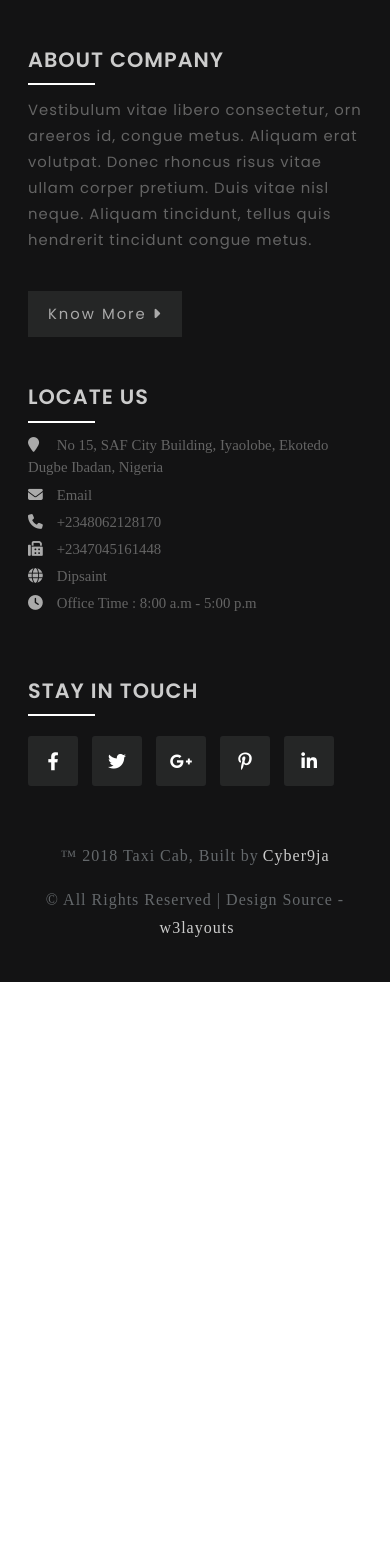
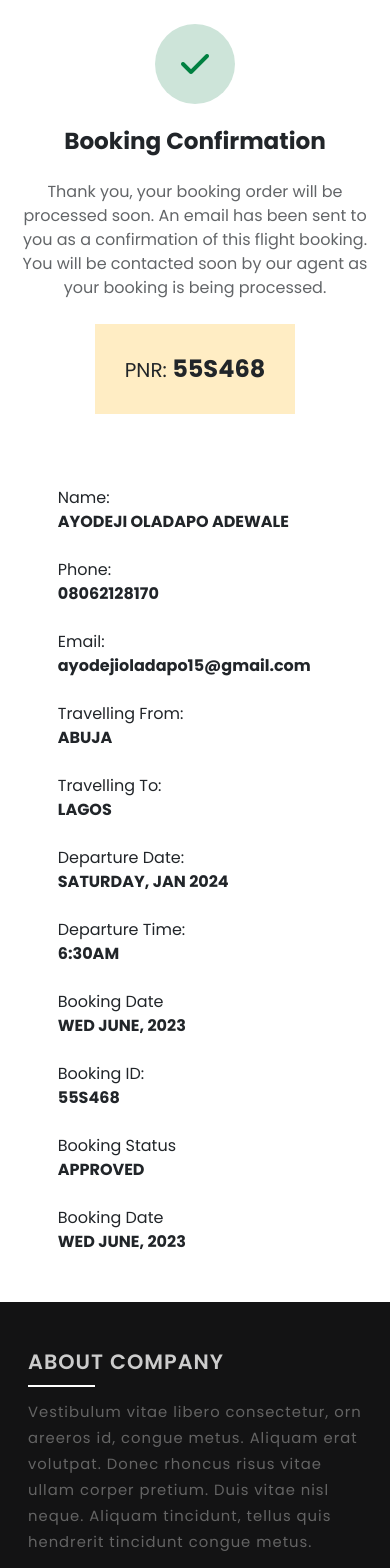
Before and after one commit to Cyber9jaDev/Car-Booking-System, a React (Vite) app in the folder client/: page /booking/confirmation in a window 390 px wide. Shown: the top 1568 px of the page. Before the commit the page ends 982 px from the top, so only its background shows below. Built offline with nearby package versions, Linux system fonts and the light colour scheme.

Commit message:
minor update

```diff
--- a/client/src/Routes.tsx
+++ b/client/src/Routes.tsx
@@ -13,8 +13,8 @@ import PaymentModal from "./components/modal/PaymentModal";
 import PrivateRoute from "./utilities/PrivateRoute";
 import PublicRoute from "./utilities/PublicRoute";
 import Footer from "./components/users/Footer";
-import VerifyPaystackTransaction from "./pages/users/payment/VerifyPaystackTransaction";
 import Profile from "./pages/users/Profile";
+import BookingConfirmation from "./pages/users/payment/BookingConfirmation";
 
 const RouterLinks = () => {
   return (
@@ -30,7 +30,7 @@ const RouterLinks = () => {
         <Route path="/contact" element = {<Contact/>} />
         <Route path="/passenger-details" element = {<PrivateRoute><PassengerDetails/></PrivateRoute>}/>
         <Route path="/modal" element = {<PaymentModal/>} />
-        <Route path="/paystack/verify-payment" element = {<VerifyPaystackTransaction/>} />
+        <Route path="/booking/confirmation" element = {<BookingConfirmation/>} />
         <Route path="/booking" element = { <Bookings/> } />
         <Route path="/profile" element = { <Profile/> } />
         <Route path="/admin/home" element={ <Home/>} />
--- a/client/src/pages/users/payment/VerifyPaystackTransaction.tsx
+++ b/client/src/pages/users/payment/BookingConfirmation.tsx
@@ -5,7 +5,7 @@ import { useLocation, useNavigate } from 'react-router-dom';
 import { Toast } from '../../../utilities/Functions';
 import '../../../sass/verification.scss'
 
-const VerifyPaystackTransaction = () => {
+const BookingConfirmation = () => {
   const [isLoading, setIsLoading] = useState(false);
   const location = useLocation();
   const navigate = useNavigate();
@@ -16,7 +16,7 @@ const VerifyPaystackTransaction = () => {
   //     const reference = params.get('reference');
   //     try {
   //       setIsLoading(true);
-  //       const verificationResponse = await PaymentService.VerifyPaystackTransaction(reference);
+  //       const verificationResponse = await PaymentService.BookingConfirmation(reference);
   //       // if(verificationResponse?.data. === 'Ticket booked successfully'){
   //       //   return;
   //       // }
@@ -60,7 +60,7 @@ const VerifyPaystackTransaction = () => {
           <p className='m-0'>PNR: <strong>55S468</strong></p>
         </div>
 
-        <div className="booking__info d-flex align-self-center justify-content-between my-5 w-75 mx-auto">
+        <div className="booking__info d-flex align-self-center w-75 justify-content-between my-5 mx-auto">
           <div className="row">
             <div className='col-sm-6 col-md-4 mt-4'>
               <p className='m-0'>Name:</p>
@@ -114,4 +114,4 @@ const VerifyPaystackTransaction = () => {
   );
 };
 
-export default VerifyPaystackTransaction;
+export default BookingConfirmation;
--- a/client/src/sass/verification.scss
+++ b/client/src/sass/verification.scss
@@ -31,4 +31,10 @@
   .reference > p > strong{
     font-size: 1.5rem;
   }
+
+  @media screen and (max-width: 486px) {
+    .confirmation__text{
+      width: 100% !important;
+    }
+  }
 }
```
Also changed, not shown: 1 other file (tests, documents, lock files or other folders).
